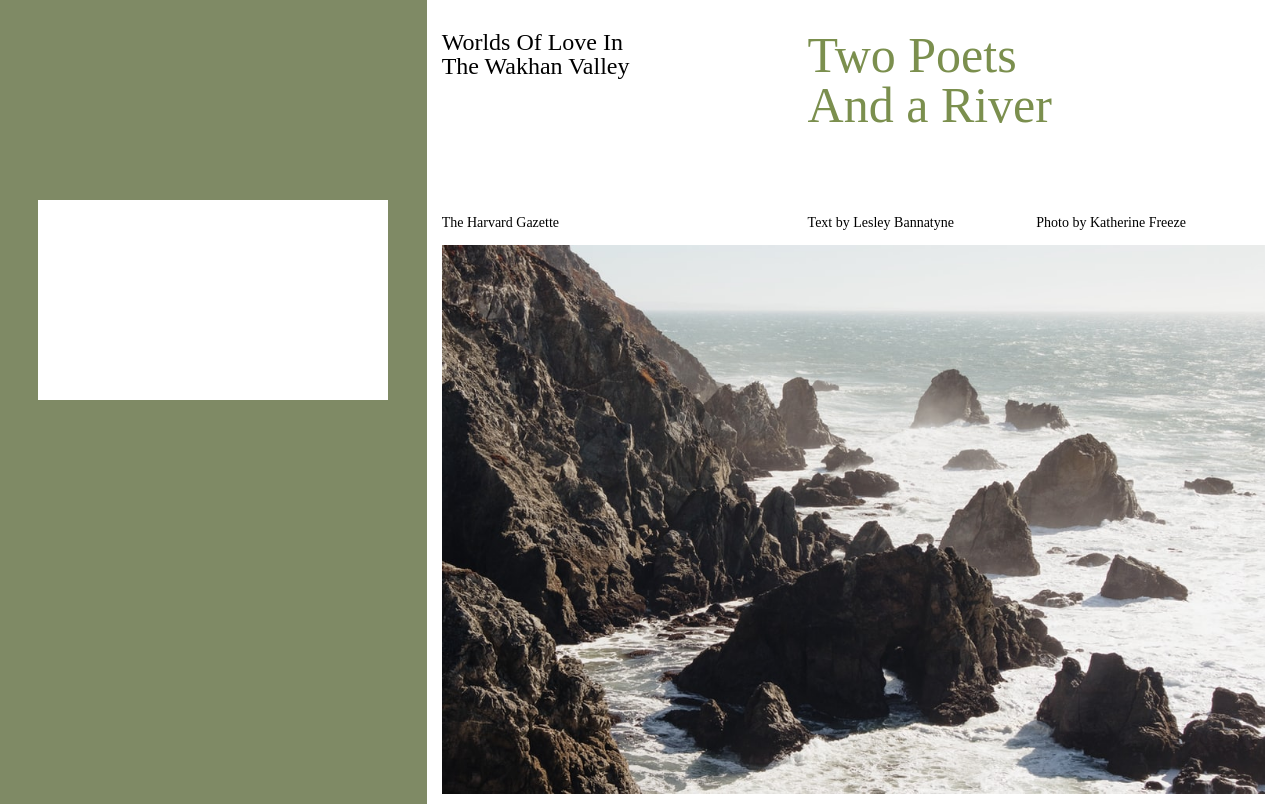
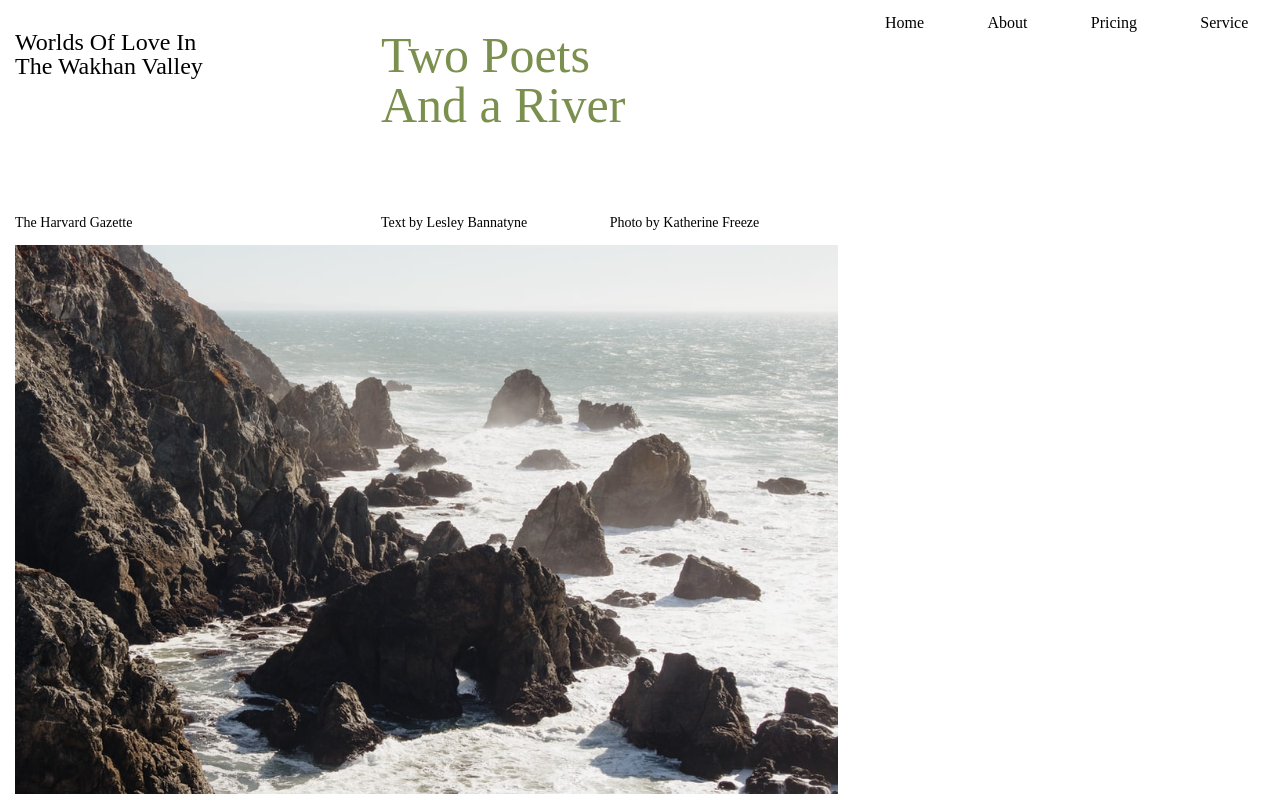
Before and after one commit to kidboi666/Travel-Journal, a plain HTML site: page index.html in a window 1280 px wide. Shown: the top 804 px of the page. Drawn offline with Linux system fonts and the light colour scheme.

Commit message:
망했다 이건 안하는걸로

```diff
--- a/index.html
+++ b/index.html
@@ -6,16 +6,18 @@
   <link rel="stylesheet" href="./reset.css">
   <link rel="stylesheet" href="./style.css">
   <link rel="stylesheet" href="./fonts.css">
-  <title>Document</title>
+  <title>Travel Journal</title>
 </head>
 <body>
-
   <nav class="nav__container">
-    <div></div>
     <div class="wrapper">
-
+      <ul>
+        <li>Home</li>
+        <li>About</li>
+        <li>Pricing</li>
+        <li>Service</li>
+      </ul>
     </div>
-    <div></div>
   </nav>
   <div class="article__container">
     <header>
--- a/style.css
+++ b/style.css
@@ -1,23 +1,29 @@
 body {
   display: grid;
-  grid-template-columns: 1fr 2fr;
+  grid-template-columns: 2fr 1fr;
 }
 
 .nav__container {
-  background: rgb(127, 138, 101);
   display: grid;
   grid-template-rows: 25vh 50vh 25vh;
+  order: 3;
 }
-.nav__container .wrapper {
-  width: 350px;
-  height: 200px;
-  background: #fff;
+.nav__container .wrapper ul {
   display: flex;
-  justify-self: center;
+  justify-content: space-around;
+  padding-top: 15px;
+}
+.nav__container .wrapper ul li {
+  transition: .3s;
+  cursor: pointer;
+}
+.nav__container .wrapper ul li:hover {
+  color: rgb(173, 173, 173);
 }
 
 .article__container {
   max-width: 900px;
+  order: 2;
 }
 
 .article__container header {
```
